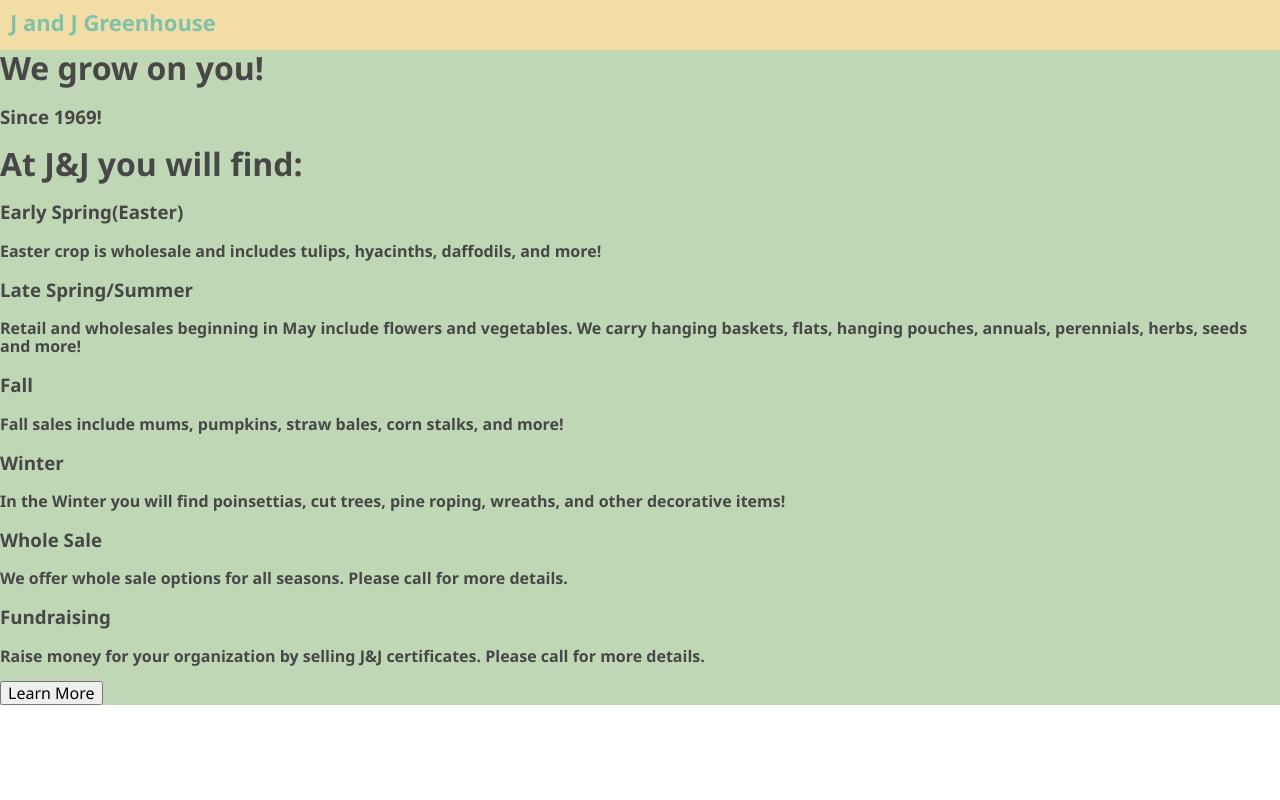
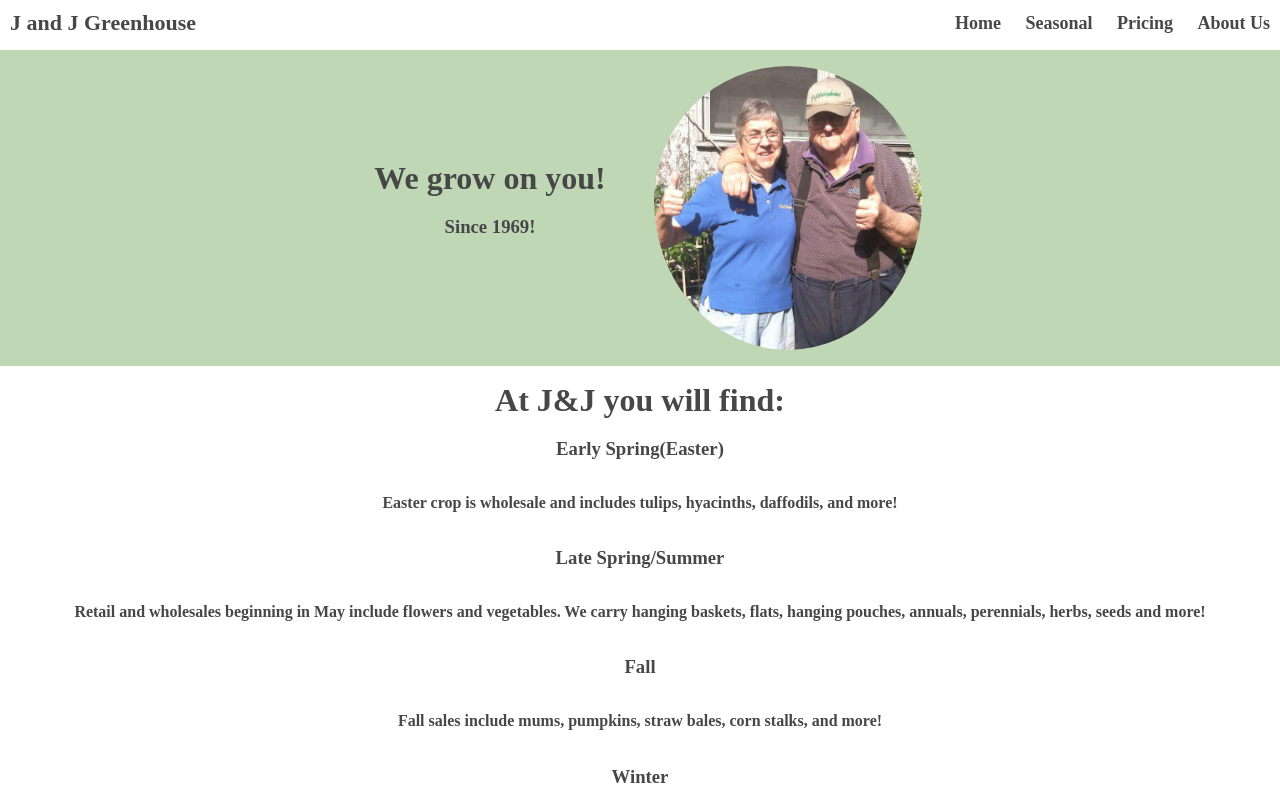
Before and after one commit to wigsters52/J-and-J_Greenhouse, a plain HTML site: page index.html in a window 1280 px wide. Shown: the top 800 px of the page. Drawn offline with Linux system fonts and the light colour scheme.

Commit message:
worked more on layout

```diff
--- a/index.html
+++ b/index.html
@@ -44,8 +44,11 @@
 
     <div class="main">
       <div class="section">
+        <div>
         <h1>We grow on you!</h1>
         <h3>Since 1969!</h3>
+      </div>
+        <img src="./assets/jandj1.jpg" alt="Jay and Jean">
       </div>
       <div class="section">
         <h1>At J&J you will find:</h1>
@@ -63,7 +66,22 @@
         <p>Raise money for your organization by selling J&J certificates. Please call for more details.</p>
         <form action="seasonal.html">
           <input type="submit" value="Learn More" />
-      </form>
+        </form>
+      </div>
+      <div class="section">
+        <div>
+        <h1>Thank you for shopping small!</h1>
+        <h3>As a small business, your support means the world to us.</h3>
+      </div>
+        <img src="./assets/jandj2.jpg" alt="">
+      </div>
+
+      <div class="section">
+        <h1>Let's Be Friends!</h1>
+        <p>Follow us on Facebook for updates and info.</p>
+        <form action="https://www.facebook.com/pages/category/Nurseries---Gardening-Store/JJ-Greenhouse-103270053078573/" target="_blank">
+          <input type="submit" value="Facebook" />
+        </form>
       </div>
     </div>
 
--- a/style.css
+++ b/style.css
@@ -4,20 +4,25 @@
 html,
 body {
   height: 100%;
+  display: flex;
+  flex-direction: column;
 }
 
 body {
   margin: 0px;
-  color: #7dc2ad;
+  color: #474747;
   font-weight: 600;
-  font-family: "segoe ui";
-  height: 100%;
+  font-family: "vogue";
+}
+
+body > * {
+  flex-shrink: 0;
 }
 
 .nav {
   height: 50px;
   width: 100%;
-  background-color: #f2dda4;
+  background-color: #fff;
   position: relative;
 }
 
@@ -45,12 +50,12 @@ body {
   display: inline-block;
   padding: 13px 10px 13px 10px;
   text-decoration: none;
-  color: #f2dda4;
+  color: #474747;
 }
 
 .nav > .nav-links > a:hover {
-  background-color: #e7efc5;
-  color: #f2dda4;
+  background-color: #bfd7b5;
+  color: #fff;
 }
 
 .nav > #nav-check {
@@ -84,7 +89,7 @@ body {
     position: absolute;
     display: block;
     width: 100%;
-    background-color: #a3c4bc;
+    background-color: #bfd7b5;
     height: 0px;
     transition: all 0.3s ease-in;
     overflow-y: hidden;
@@ -106,5 +111,55 @@ body {
 
 .main {
   color: #474747;
+  display: flex;
+  flex-direction: column;
+  text-align: center;
+}
+
+.main h1 {
+  padding: 0.5em 0 0 0;
+}
+
+.section {
   background-color: #bfd7b5;
+  display: flex;
+  flex-direction: column;
+  justify-content: center;
+  align-items: center;
 }
+
+.section form {
+  padding-bottom: 0.5em;
+}
+
+.section:nth-child(even) {
+  background-color: #fff;
+}
+
+.section img {
+  border-radius: 50%;
+  width: 300px;
+  height: 300px;
+  margin-bottom: 1em;
+}
+
+h2 {
+  margin-top: 0;
+}
+
+@media only screen and (min-width: 992px) {
+  .section:nth-child(odd) {
+    display: flex;
+    flex-direction: row;
+    height: auto;
+  }
+  .section:nth-child(odd) h1,
+  h3,
+  img {
+    padding: 0 1em;
+  }
+  .section:nth-child(odd) img {
+    padding-top;
+    padding: 1em 1em 0 1em;
+  }
+}
```
Also changed, not shown: assets/jandj1.jpg (added), assets/jandj2.jpg (added).
